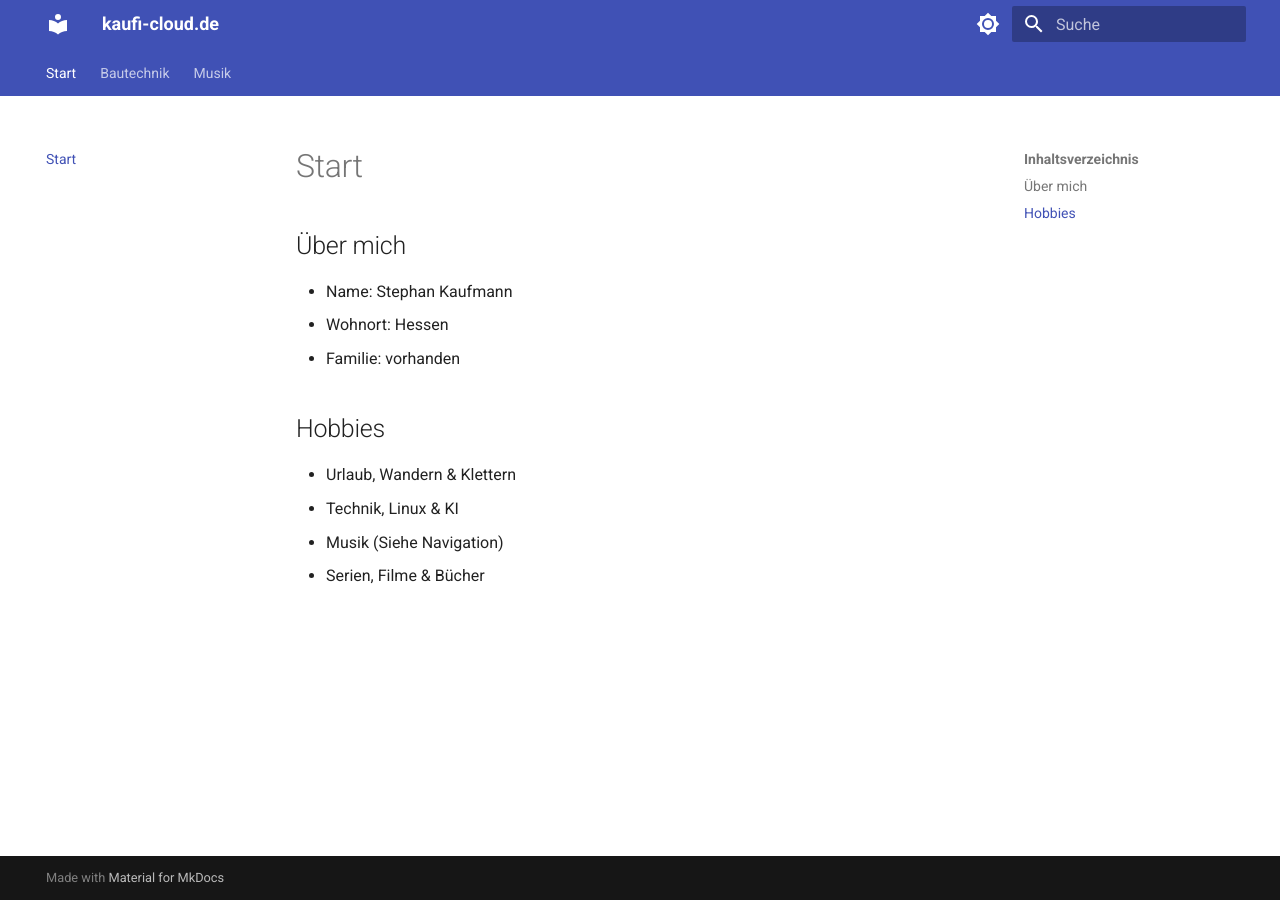
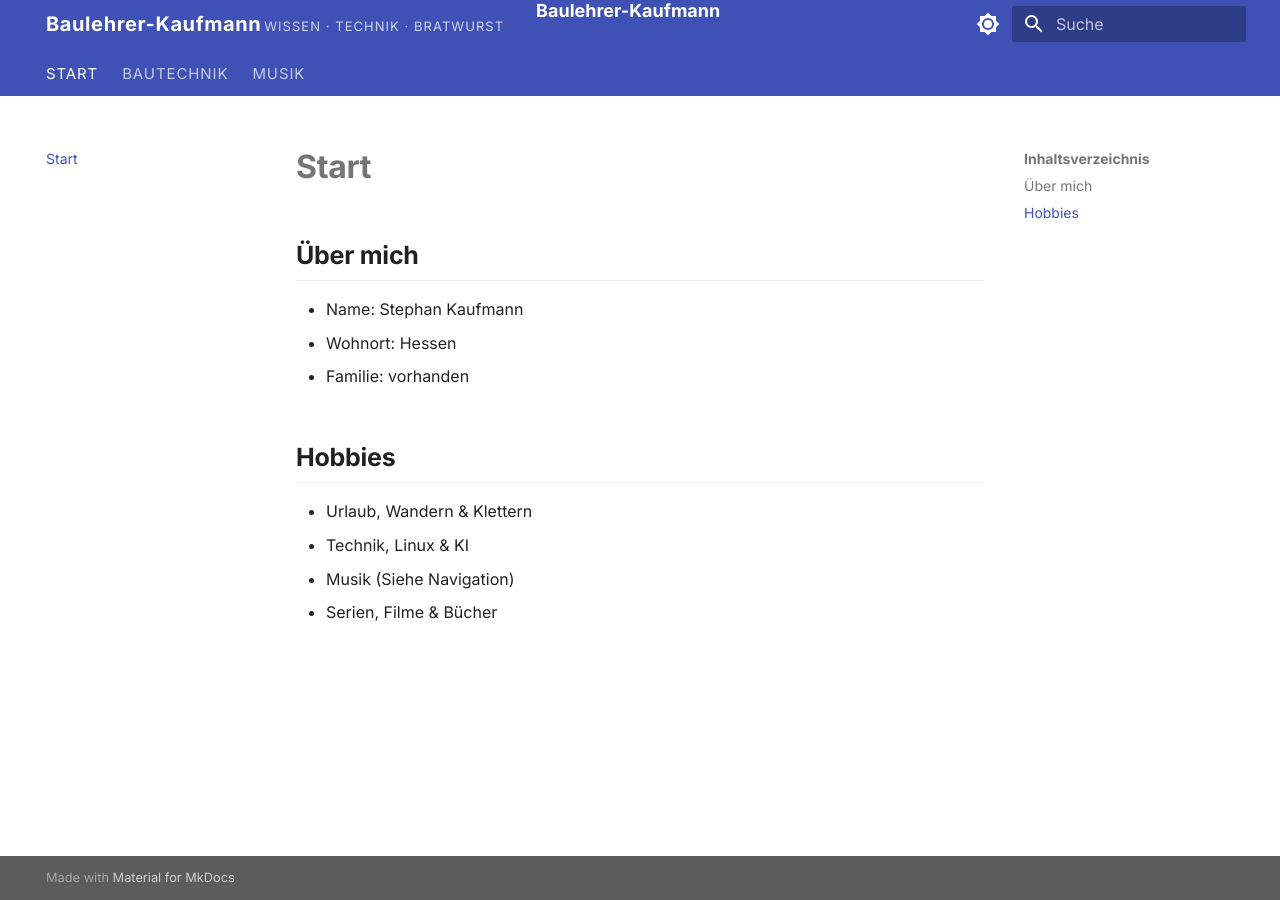
Before and after one commit to Baulehrer/kaufi-cloud.de, an MkDocs documentation site: the page built from docs/index.md, in a window 1280 px wide. Built offline with MkDocs 1.6.1 and Material for MkDocs 9.7.7, drawn with Linux system fonts in a browser that asks for light colours.

Commit message:
Design: elegant theme, Inter font, tagline in header

```diff
--- /dev/null
+++ b/docs/overrides/partials/logo.html
@@ -0,0 +1,6 @@
+{% if config.theme.logo %}
+  <img src="{{ config.theme.logo }}" alt="{{ config.site_name }}" class="md-logo">
+{% else %}
+  <span class="md-header__title-name">{{ config.site_name }}</span>
+  <span class="md-header__tagline">Wissen &middot; Technik &middot; Bratwurst</span>
+{% endif %}
--- /dev/null
+++ b/docs/stylesheets/custom.css
@@ -0,0 +1,60 @@
+/* ── Typografie ───────────────────────────────────────────── */
+:root {
+  --md-text-font: "Inter", sans-serif;
+  --md-code-font: "JetBrains Mono", monospace;
+}
+
+/* ── Header: Titel + Tagline ──────────────────────────────── */
+.md-header__title {
+  display: flex;
+  flex-direction: column;
+  justify-content: center;
+  line-height: 1.2;
+}
+
+.md-header__title-name {
+  font-size: 1rem;
+  font-weight: 600;
+  letter-spacing: 0.03em;
+}
+
+.md-header__tagline {
+  font-size: 0.65rem;
+  font-weight: 400;
+  opacity: 0.75;
+  letter-spacing: 0.08em;
+  text-transform: uppercase;
+}
+
+/* ── Navigation: schlichte Tabs ──────────────────────────── */
+.md-tabs__link {
+  font-size: 0.75rem;
+  letter-spacing: 0.06em;
+  text-transform: uppercase;
+  font-weight: 500;
+}
+
+/* ── Inhalt: angenehme Lesbreite ─────────────────────────── */
+.md-content__inner {
+  max-width: 740px;
+}
+
+/* ── Überschriften: etwas Luft ───────────────────────────── */
+.md-typeset h1 {
+  font-weight: 700;
+  letter-spacing: -0.01em;
+  margin-bottom: 0.5em;
+}
+
+.md-typeset h2 {
+  font-weight: 600;
+  border-bottom: 1px solid var(--md-default-fg-color--lightest);
+  padding-bottom: 0.3em;
+  margin-top: 2em;
+}
+
+/* ── Footer: dezent ──────────────────────────────────────── */
+.md-footer {
+  font-size: 0.75rem;
+  opacity: 0.7;
+}
--- a/mkdocs.yml
+++ b/mkdocs.yml
@@ -1,26 +1,37 @@
-site_name: kaufi-cloud.de
-site_description: Persönliche Website von Stephan Kaufmann
+site_name: Baulehrer-Kaufmann
+site_description: Wissen · Technik · Bratwurst
 site_author: Stephan Kaufmann
 site_url: https://kaufi-cloud.de
 docs_dir: docs
 
 theme:
   name: material
+  custom_dir: docs/overrides
   language: de
   palette:
     - scheme: default
+      primary: indigo
+      accent: indigo
       toggle:
         icon: material/brightness-7
         name: Dunkelmodus
     - scheme: slate
+      primary: indigo
+      accent: indigo
       toggle:
         icon: material/brightness-4
         name: Hellmodus
+  font:
+    text: Inter
+    code: JetBrains Mono
   features:
     - navigation.tabs
     - navigation.top
     - search.suggest
     - search.highlight
+
+extra_css:
+  - stylesheets/custom.css
 
 nav:
   - Start: index.md
```
